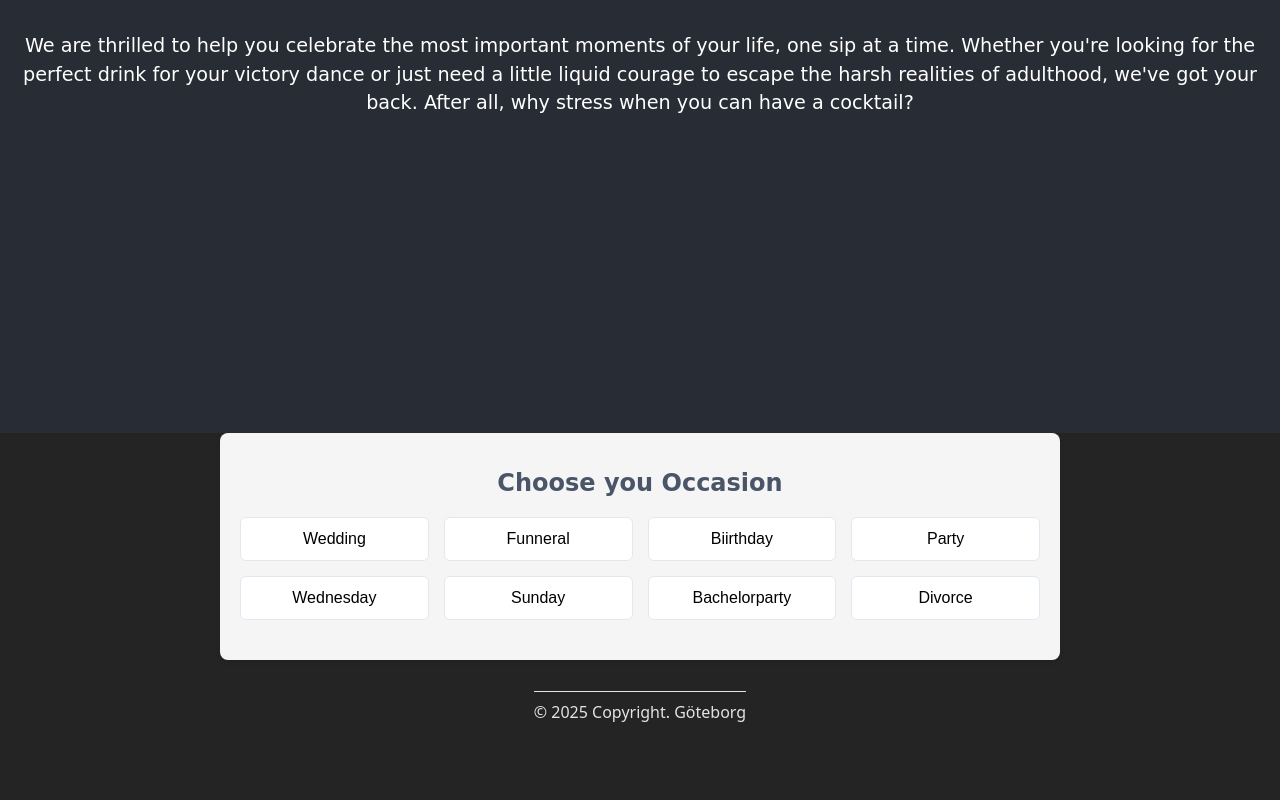
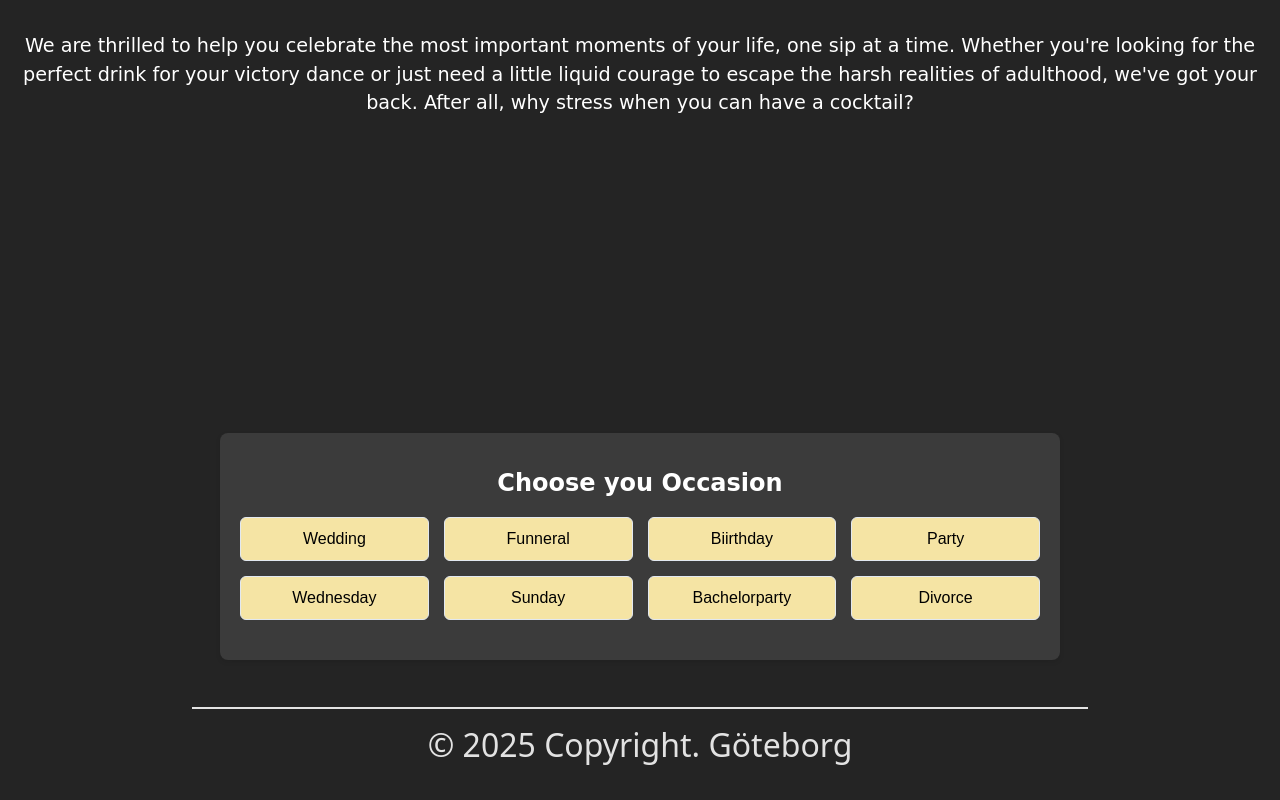
Before and after one commit to Henke-gh/drink-matcher, a React (Vite) app: page / in a window 1280 px wide. Shown: the part 519-1319 px from the top of the page. Before the commit the page ends 1274 px from the top, so only its background shows below. Built offline with nearby package versions, Linux system fonts and the light colour scheme; a web font is replaced by a local one.

Commit message:
Style changes
Css changes in the footer, action Grid and presentation

```diff
--- a/src/components/ActionGrid/ActionGrid.css
+++ b/src/components/ActionGrid/ActionGrid.css
@@ -1,7 +1,7 @@
 /* Presentation.css - Estilos básicos para ActionGrid */
 
 .action-grid {
-    background-color: #f5f5f5;
+    background-color: #3b3b3b;
     border-radius: 8px;
     box-shadow: 0 2px 5px rgba(0, 0, 0, 0.1);
     padding: 20px;
@@ -10,7 +10,7 @@
   }
 
   .grid-title {
-    color: #4a5568;
+    color: white;
     font-size: 24px;
     font-weight: bold;
     text-align: center;
@@ -31,7 +31,7 @@
   }
 
   .occasion-button {
-    background-color: white;
+    background-color: #f5e4a4;
     border: 1px solid #e2e8f0;
     border-radius: 6px;
     padding: 12px;
--- a/src/components/Footer/Footer.css
+++ b/src/components/Footer/Footer.css
@@ -11,7 +11,10 @@
     font-family: "Barrio", system-ui;
     font-weight: 400;
     font-style: normal;
-    font-size: 1rem;
-    border-top: var(--white) solid 1px;
-    padding-top: 8px;
+    font-size: 2rem;
+    border-top: var(--white) solid 2px;
+    padding-top: 12px;
+   width: 70%;
+    text-align: center;
+    color: var(--white);
   }
--- a/src/components/Presentation/Presentation.css
+++ b/src/components/Presentation/Presentation.css
@@ -4,7 +4,7 @@
     align-items: center;
     justify-content: center;
     height: 100vh;
-    background-color: #282c34;
+    background-color:  #242424;
     color: white;
     padding: 0 20px;
     text-align: center;
```
